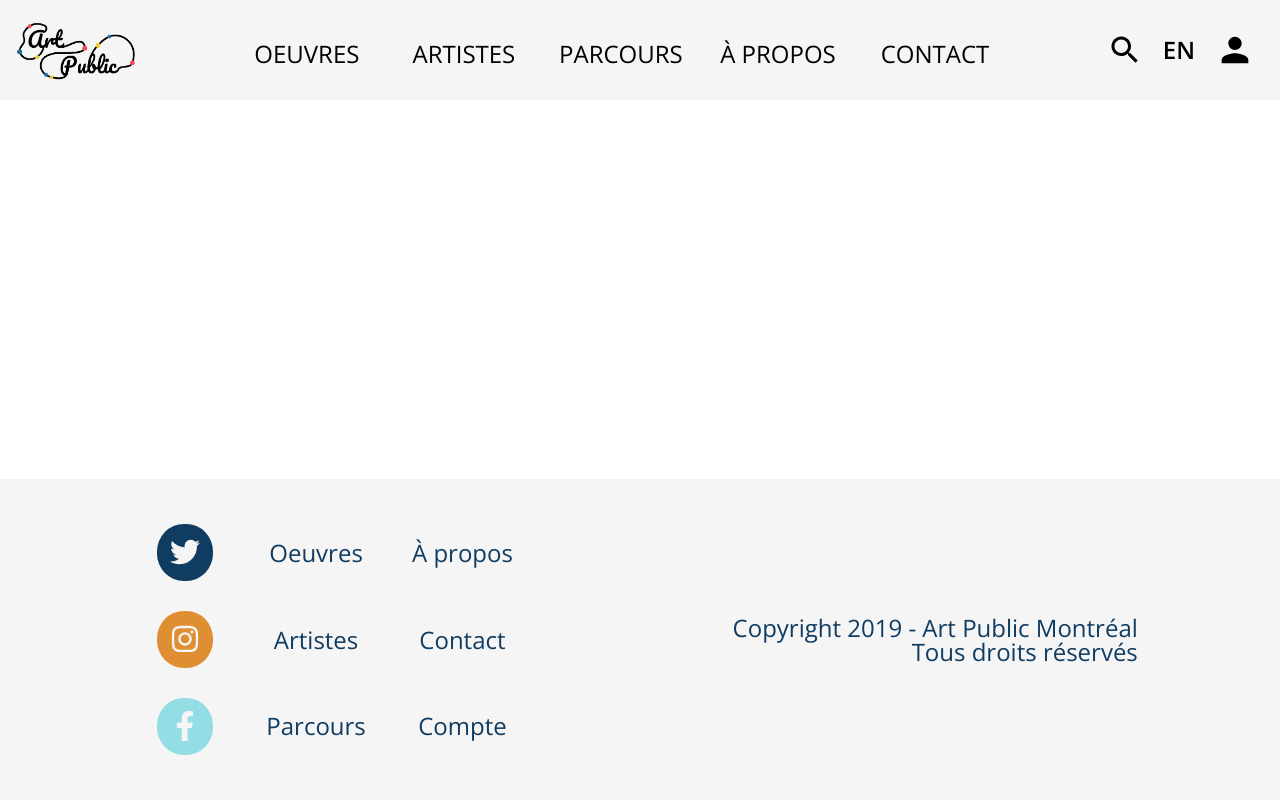
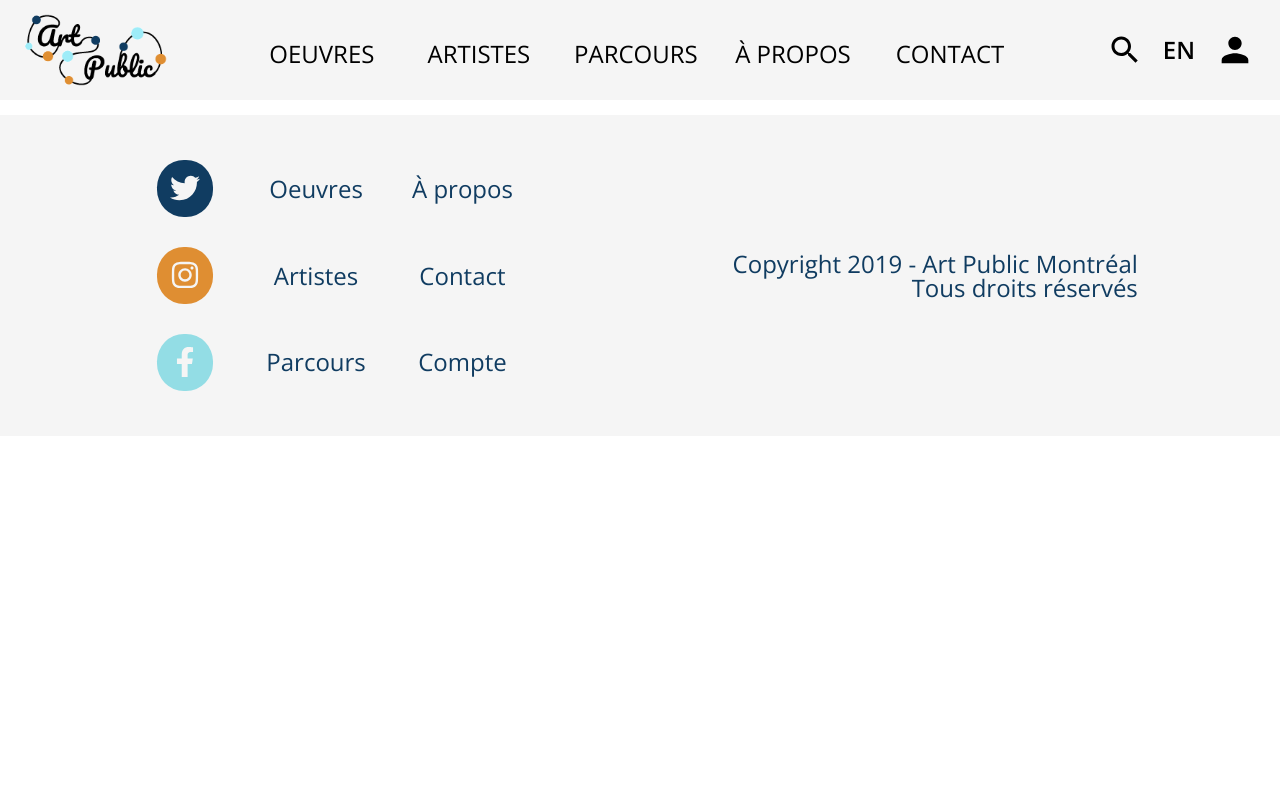
Before and after one commit to wchartrand89/art-public-mtl, a PHP site: page /art-public-mtl/api/oeuvre in a window 1280 px wide. Run offline with PHP 8.4, Linux system fonts and the light colour scheme; data comes from the database, SQL or seed files in the repository; tables that the repository leaves empty hold one stand-in row (values such as "Sample post"); a stand-in replaces the project's code that opens the database connection; some libraries are stand-ins or nearby versions.

Commit message:
correction taille logo, correction affichage première section accueil en desktop (elle se glissait sous header), correction appbar fixe au scroll pages

```diff
--- a/css/header.css
+++ b/css/header.css
@@ -5,9 +5,6 @@
 /* BREAK PHONE*/
 
 /*ANIMATIONS */
-
-
-
 
     .appbar{
         background-color: var(--couleur-fond);
@@ -19,6 +16,8 @@
         align-items:center;
         padding: var(--padding-base);
         z-index:1;
+        position: sticky;
+        top: 0;
     }
 
 
@@ -160,12 +159,18 @@
         width:150px;
         height:150px;
     }
-
+    /*Adapter taille logo*/
+    .appbar .logo img{
+        max-width:160px;
+        height:auto;
+    }
 
 }
 
 /* BREAK TABLET LANDSCAPE UP */
 @media screen and (min-width: 900px) {
+
+
     /*Affichage ou non des icones de menu*/
     /* .appbar .menu,*/ .appbar .icons .menuCubes{
         display:none;
--- a/css/main.css
+++ b/css/main.css
@@ -15,7 +15,7 @@
 
 html,
 body {
-    height: 100%;
+    /* height: 100%; */
     font-family: 'Open Sans', sans-serif;
     margin:0px 0px 0px 0px;
     box-sizing:border-box;
```
Also changed, not shown: css/home.css (+6 -2 lines), css/slider.css (+9 -2 lines), img/icons/logoAP.png.
